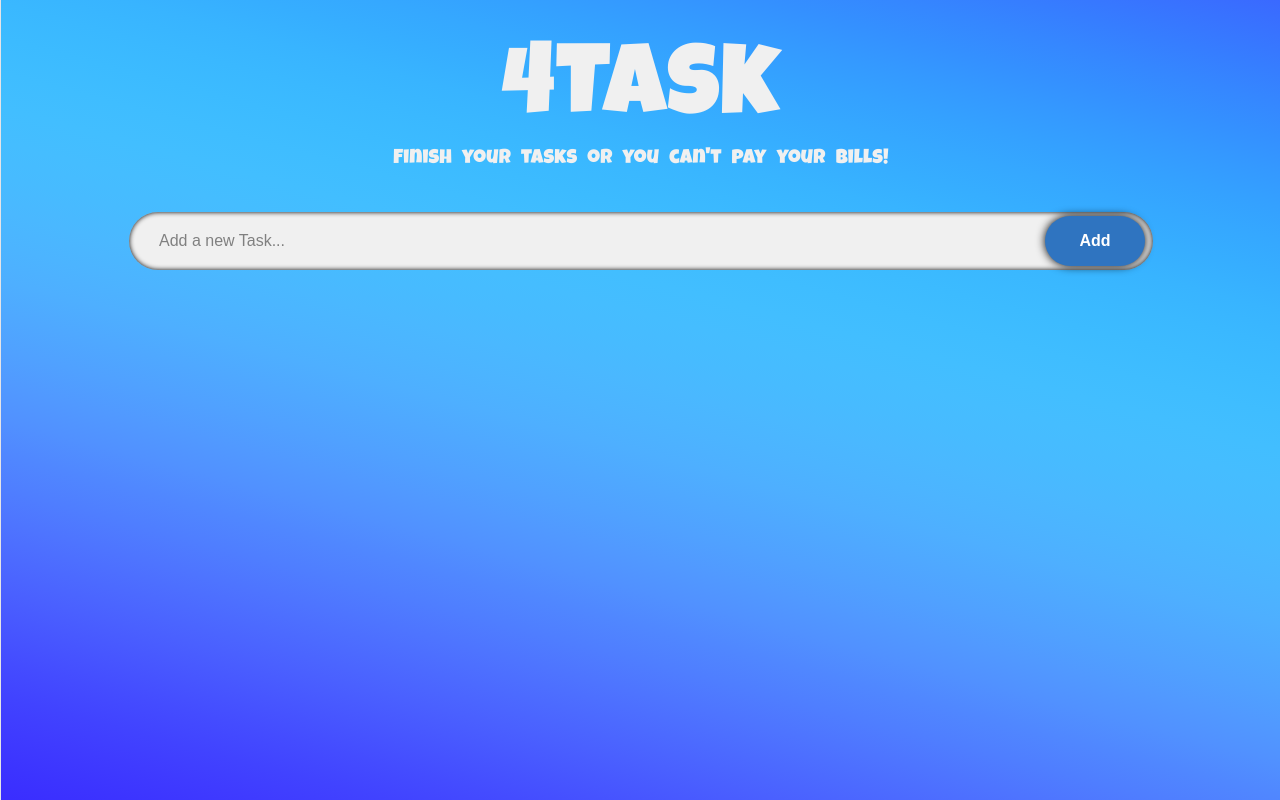
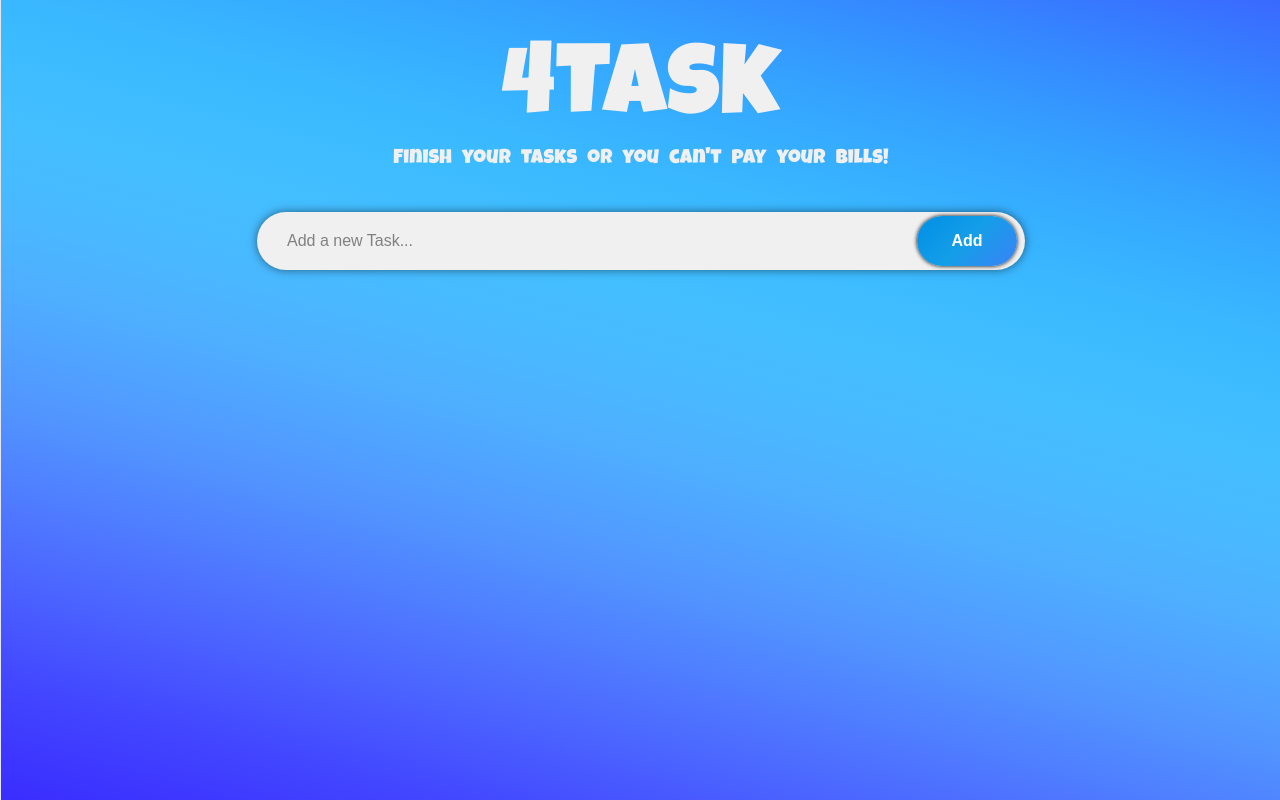
Before and after one commit to rubengitdev/4task, a React (Vite) app: page / in a window 1280 px wide. Built offline with nearby package versions, Linux system fonts and the light colour scheme.

Commit message:
Refactor: Applying color variant to corresponding element

```diff
--- a/src/components/common/InputField/InputField.css
+++ b/src/components/common/InputField/InputField.css
@@ -1,6 +1,6 @@
 .input {
     display: flex;
-    width: 80%;
+    width: 60%;
     align-items: center;
     justify-content: center;
     position: relative;
@@ -9,11 +9,11 @@
 .input__box {
     width: 100%;
     border-radius: 50px;
-    padding: 20px 90px 20px 30px;
+    padding: 20px 120px 20px 30px;
     font-size: 16px;
     border: none;
     transition: 0.2s;
-    box-shadow: inset 0 0 5px black;
+    box-shadow: 0 0px 10px rgba(0, 0, 0, 0.5);
     background: #f0f0f0;
     color: black;
 }
@@ -35,11 +35,12 @@
     border-radius: 50px;
     border: none;
     font-size: 16px;
-    background-color: #2f74c0;
+    background: var(--button-primary);
     font-weight: bold;
     color: white;
     transition: 0.2s all;
-    box-shadow: 0 0 10px black;
+    box-shadow: 0 0 4px black;
+    cursor: pointer;
 }
 
 .input_submit:hover {
```
